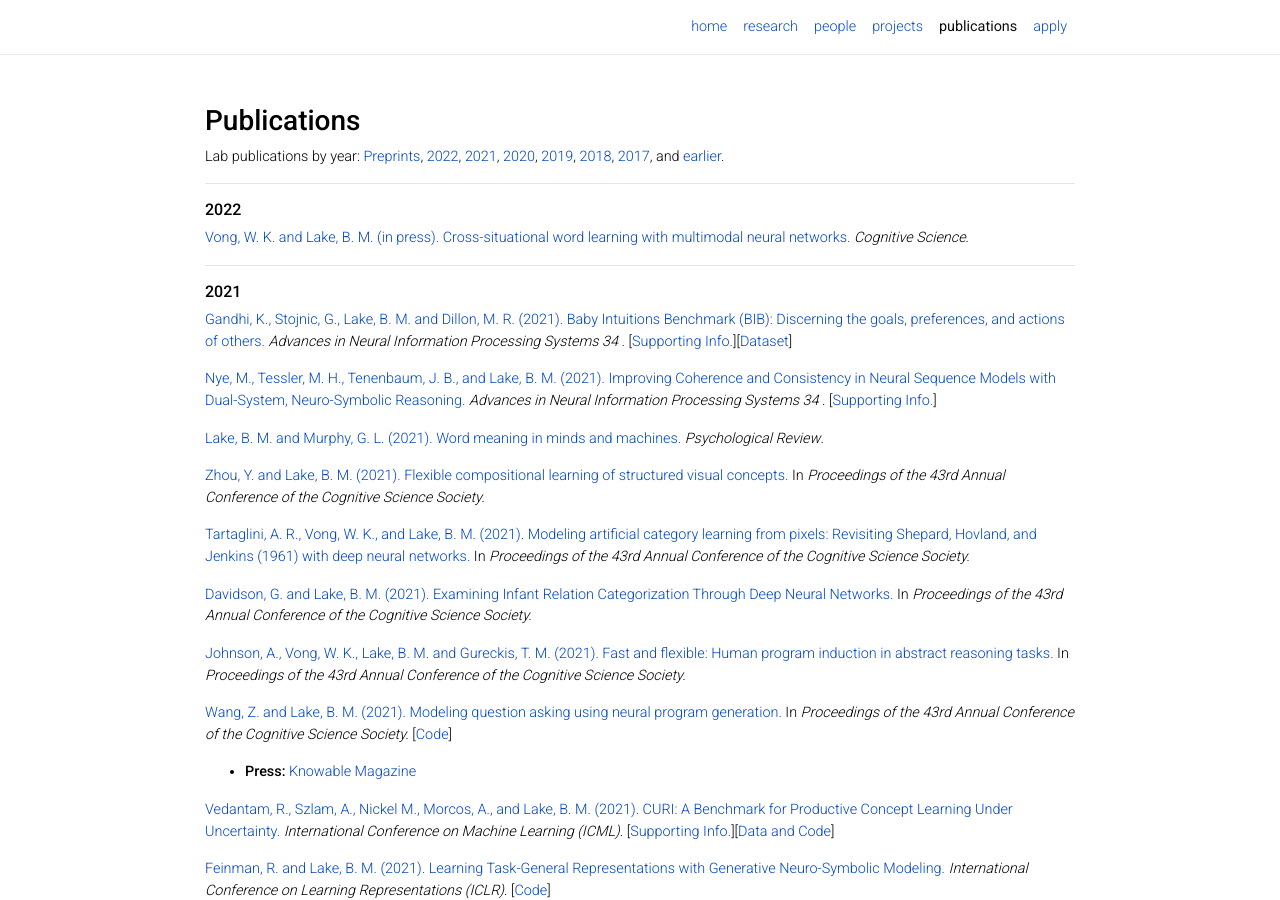
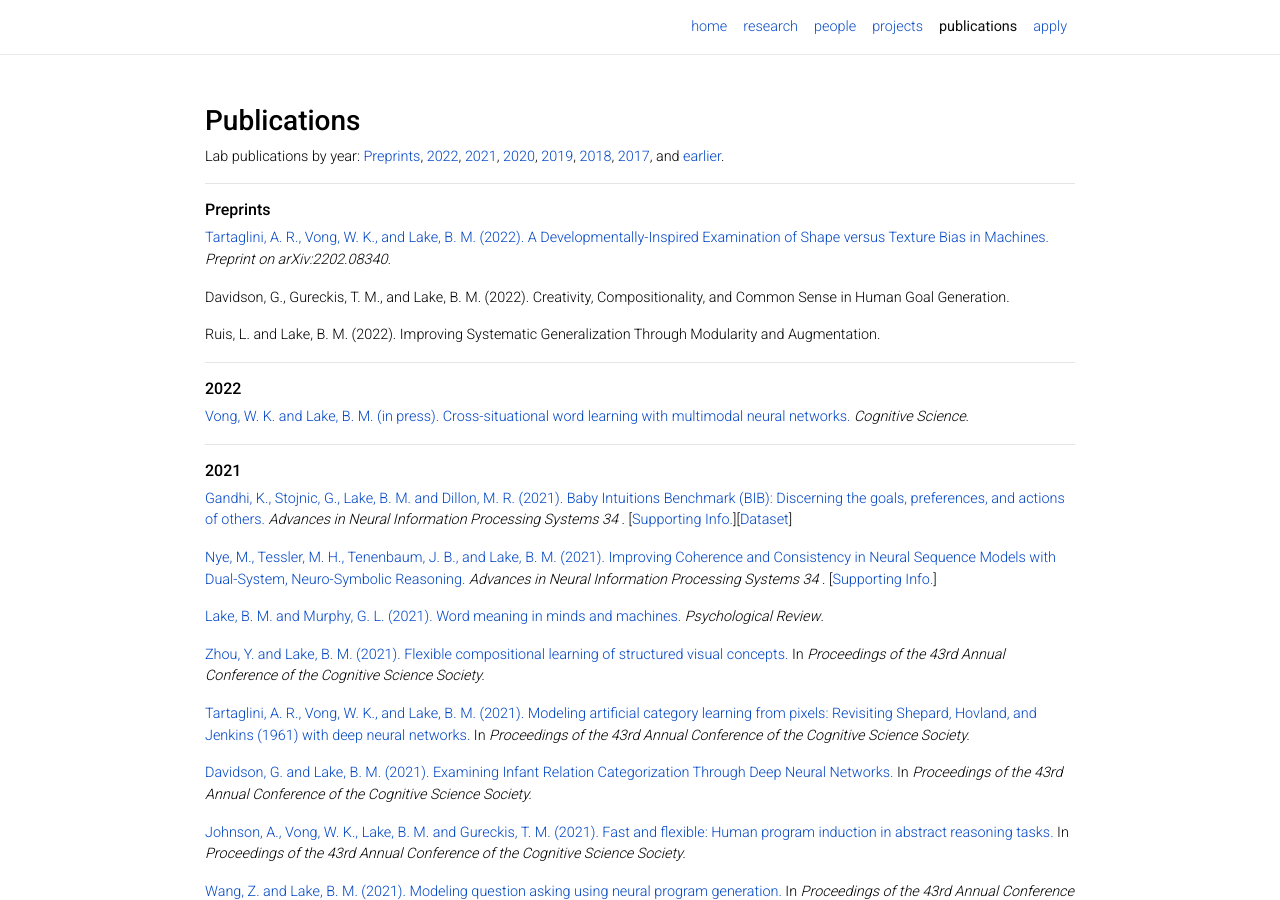
Before and after one commit to lake-lab/lake-lab.github.io, a Jekyll site: the page built from _pages/publications.md, in a window 1280 px wide and 900 px high. Built offline with Jekyll 4.4.1, drawn with Linux system fonts in a browser that asks for light colours; nearby versions of some CDN libraries; comment, search, counter and statistics services are not loaded; a style sheet for code colours, icons or effects is not loaded.

Commit message:
cogsci subs

```diff
--- a/_pages/publications.md
+++ b/_pages/publications.md
@@ -8,6 +8,15 @@ id: 4
 
 ### __Publications__
 Lab publications by year: [Preprints](#preprints), [2022](#2022), [2021](#2021), [2020](#2020), [2019](#2019), [2018](#2018), [2017](#2017), and [earlier](#selected-earlier-papers).
+
+---
+###### __Preprints__
+
+<a href="https://cims.nyu.edu/~brenden/papers/2202.08340.pdf">Tartaglini, A. R., Vong, W. K., and Lake, B. M. (2022). A Developmentally-Inspired Examination of Shape versus Texture Bias in Machines.</a> <em>Preprint on arXiv:2202.08340.</em>
+
+Davidson, G., Gureckis, T. M., and Lake, B. M. (2022). Creativity, Compositionality, and Common Sense in Human Goal Generation.
+
+Ruis, L. and Lake, B. M. (2022). Improving Systematic Generalization Through Modularity and Augmentation.
 
 ---
 ###### __2022__
```
